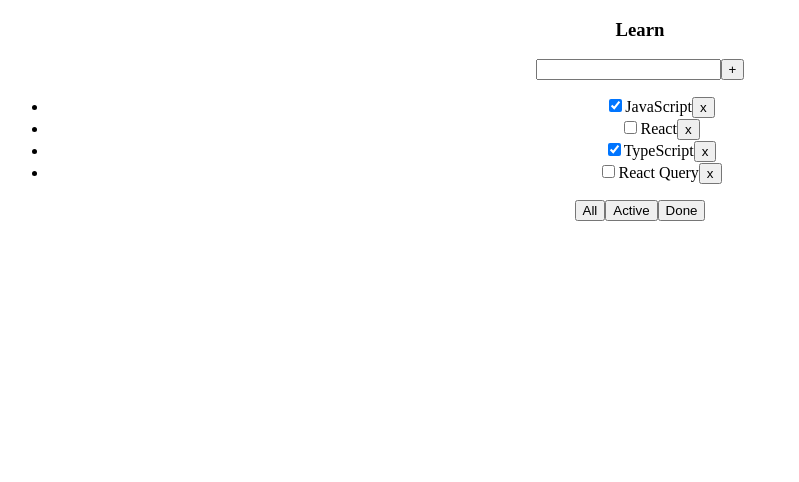
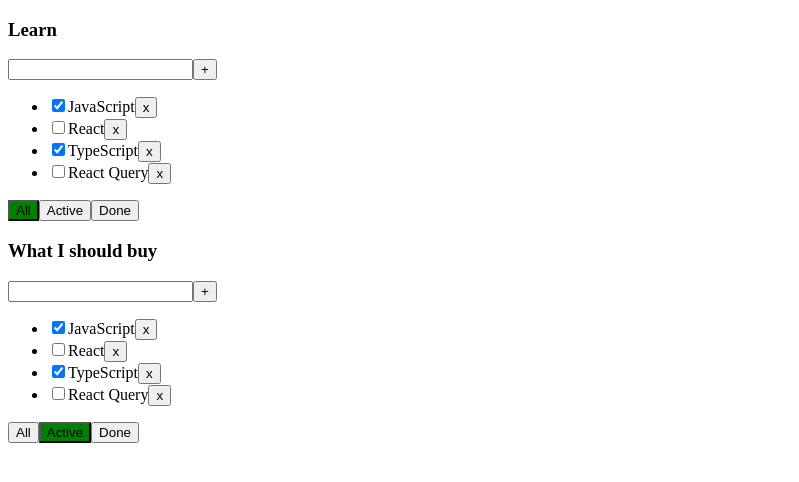
Before and after one commit to kristina-che/todo-trello, a React (Create React App) app: page / in a window 1280 px wide. Shown: the top 482 px of the page, without its empty margins (0-799 px from the left). Built offline with nearby package versions, Linux system fonts and the light colour scheme.

Commit message:
implement add many todolist

```diff
--- a/src/App.css
+++ b/src/App.css
@@ -1,38 +1,10 @@
-.App {
-  text-align: center;
+.error {
+  color: red
+}
+.error-input {
+  border-color: red
 }
 
-.App-logo {
-  height: 40vmin;
-  pointer-events: none;
+.active-btn {
+  background: green;
 }
-
-@media (prefers-reduced-motion: no-preference) {
-  .App-logo {
-    animation: App-logo-spin infinite 20s linear;
-  }
-}
-
-.App-header {
-  background-color: #282c34;
-  min-height: 100vh;
-  display: flex;
-  flex-direction: column;
-  align-items: center;
-  justify-content: center;
-  font-size: calc(10px + 2vmin);
-  color: white;
-}
-
-.App-link {
-  color: #61dafb;
-}
-
-@keyframes App-logo-spin {
-  from {
-    transform: rotate(0deg);
-  }
-  to {
-    transform: rotate(360deg);
-  }
-}
--- a/src/App.tsx
+++ b/src/App.tsx
@@ -12,7 +12,11 @@
 // ]
 
 export type filterType = "all" | "active" | "done"
-
+type todoListPrpos = {
+  idTodoList: string,
+  titleTodoList: string,
+  filter: filterType
+}
 
 function App() {
 
@@ -24,19 +28,23 @@
   ]
 
   const [tasks, setTasks] = useState<Array<PropsTask>>(initTasks);
-  const [filter, setFilter] = useState<filterType>("all")
+  const [filter, setFilter] = useState<filterType>("all");
 
-  const changeFilter = (valueFilter: filterType) => {
-    return setFilter(valueFilter)
+
+  const [todoLists, setTodoLists] = useState<Array<todoListPrpos>>([
+    {idTodoList: uuid(), titleTodoList: "Learn", filter: "all"},
+    {idTodoList: uuid(), titleTodoList: "What I should buy", filter: "active"},
+  ])
+
+  const changeFilter = (valueFilter: filterType, idTodoList: string) => {
+    const todoListFilter = todoLists.find(tl => tl.idTodoList === idTodoList)
+    console.log(todoListFilter)
+    if(todoListFilter) {
+      todoListFilter.filter = valueFilter;
+      setTodoLists([...todoLists])
+    }
   }
 
-  let tasksForFilter = tasks;
-  if(filter === "done") {
-    tasksForFilter = tasks.filter(task => task.isDone === true)
-  }
-  if(filter === "active") {
-    tasksForFilter = tasks.filter(task => task.isDone === false)
-  }
 
   const removeTask = (id: string) => {
     return setTasks(tasks.filter(task => task.id !== id))
@@ -55,17 +63,30 @@
     setTasks([...tasks])
   }
 
+  return (
+    <div className="App">
+      {todoLists.map(tl => {
+        let tasksForFilter = tasks;
+        if(filter === "done") {
+          tasksForFilter = tasks.filter(task => task.isDone === true)
+        }
+        if(filter === "active") {
+          tasksForFilter = tasks.filter(task => task.isDone === false)
+        }
 
         return (
-    <div className="App">
-      <TodoList title="Learn"
+          <TodoList key={tl.idTodoList}
+                    title={tl.titleTodoList}
+                    idTodoList={tl.idTodoList}
                     tasks={tasksForFilter}
                     removeTask={removeTask}
                     changeFilter={changeFilter}
                     addTask={addTask}
                     changeCheckbox={changeCheckbox}
+                    filter={tl.filter}
           />
-      {/* <TodoList title="What I shout buy" /> */}
+        )
+      })}
     </div>
   );
 }
--- a/src/TodoList.tsx
+++ b/src/TodoList.tsx
@@ -11,18 +11,26 @@
   title: string;
   tasks: Array<PropsTask>;
   removeTask: (id: string) => void
-  changeFilter: (valueFilter: filterType) => void
+  changeFilter: (valueFilter: filterType, idTodoList: string) => void
   addTask: (inputValue: string) => void
   changeCheckbox: (id: string, isCheck: boolean) => void
+  idTodoList: string,
+  filter: "all" | "active" | "done"
 }
 
 export function TodoList(props: PropsType) {
 
   const [inputValue, setInputValue] = useState("");
+  const [error, setError] = useState("");
 
   const addNewTask = () => {
-    props.addTask(inputValue);
-    setInputValue("");
+    const inputValueTrim = inputValue.trim()
+    if(inputValueTrim !== "" && inputValue.trim()) {
+      props.addTask(inputValueTrim);
+      setInputValue("");
+    } else {
+      setError("Required field")
+    }
   }
 
   const onNewTaskChangeHandler = (e: ChangeEvent<HTMLInputElement>) => {
@@ -36,18 +44,20 @@
   const onAddTaskClickHandler = (e: MouseEvent<HTMLButtonElement>) => {
     addNewTask()
   }
-  const onAllClickHandler = () => props.changeFilter('all')
-  const onActiveClickHandler = () => props.changeFilter('active')
-  const onDoneClickHandler = () => props.changeFilter('done')
+  const onAllClickHandler = () => props.changeFilter('all', props.idTodoList)
+  const onActiveClickHandler = () => props.changeFilter('active', props.idTodoList)
+  const onDoneClickHandler = () => props.changeFilter('done', props.idTodoList)
 
   return (
     <div>
       <h3>{props.title}</h3>
       <div>
-        <input  value={inputValue}
-                onChange={onNewTaskChangeHandler}
-                onKeyUp={onKeyUpHandler}
+        <input value={inputValue}
+               onChange={onNewTaskChangeHandler}
+               onKeyUp={onKeyUpHandler}
+               className={error && `error-input`}
           />
+          {error && <div className="error">{error}</div>}
         <button onClick={onAddTaskClickHandler}>+</button>
       </div>
       <div>
@@ -73,9 +83,9 @@
         </ul>
       </div>
       <div>
-        <button onClick={onAllClickHandler}>All</button>
-        <button onClick={onActiveClickHandler}>Active</button>
-        <button onClick={onDoneClickHandler}>Done</button>
+        <button onClick={onAllClickHandler} className={props.filter === "all" ? "active-btn" : ""}>All</button>
+        <button onClick={onActiveClickHandler} className={props.filter === "active" ? "active-btn" : ""}>Active</button>
+        <button onClick={onDoneClickHandler} className={props.filter === "done" ? "active-btn" : ""}>Done</button>
       </div>
     </div>
   )
```
Lines whose indentation alone changed are shown as unchanged.
